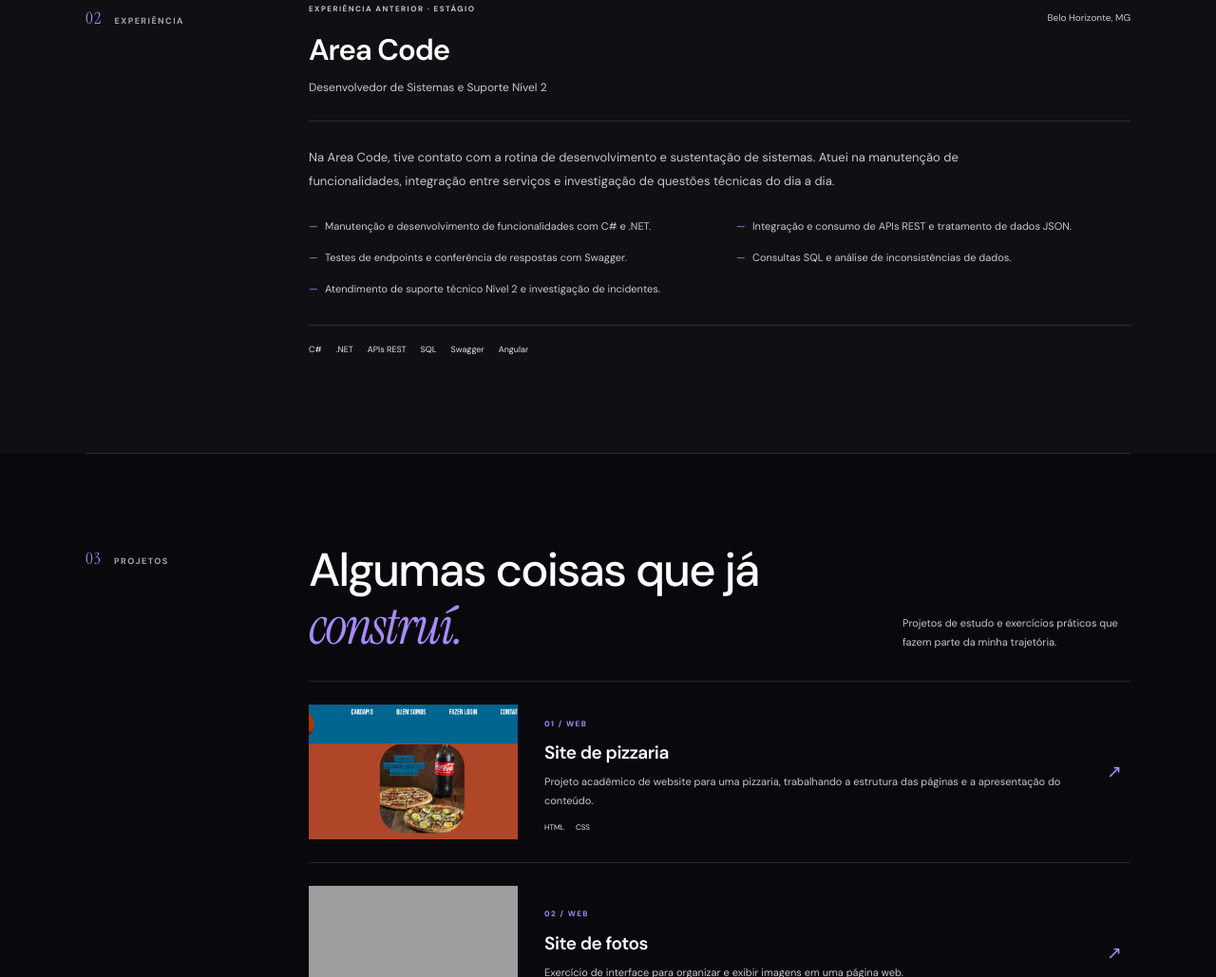
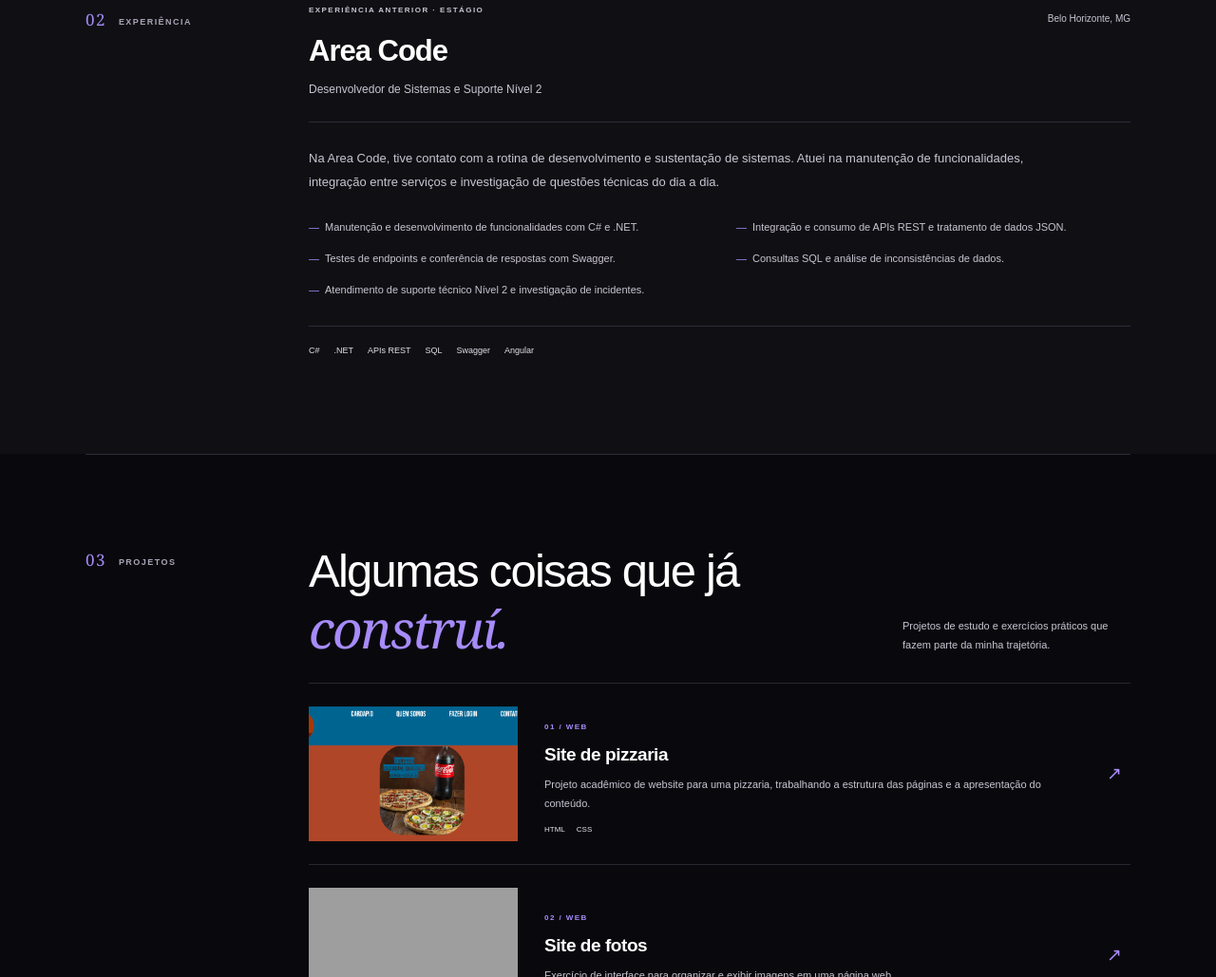
Before and after one commit to Augustomc65/Portifolio, a plain HTML site: page index.html in a window 1280 px wide. Shown: the part 1408-2437 px from the top of the page at 95% size. Drawn offline with Linux system fonts and the light colour scheme; grey boxes are pictures that could not be loaded.

Commit message:
Load Manrope typeface for portfolio

```diff
--- a/index.html
+++ b/index.html
@@ -11,8 +11,8 @@
 <link rel="icon" href="./favicon.svg" type="image/svg+xml">
 <link rel="preconnect" href="https://fonts.googleapis.com">
 <link rel="preconnect" href="https://fonts.gstatic.com" crossorigin>
-<link href="https://fonts.googleapis.com/css2?family=DM+Sans:wght@400;500;600;700&family=Instrument+Serif:ital@0;1&display=swap" rel="stylesheet">
-<link rel="stylesheet" href="./style.css?v=dark-20261116">
+<link href="https://fonts.googleapis.com/css2?family=Manrope:wght@400;500;600;700;800&display=swap" rel="stylesheet">
+<link rel="stylesheet" href="./style.css?v=manrope-bold-20261116">
 <script src="./script.js" defer></script>
 </head>
 <body>
```
